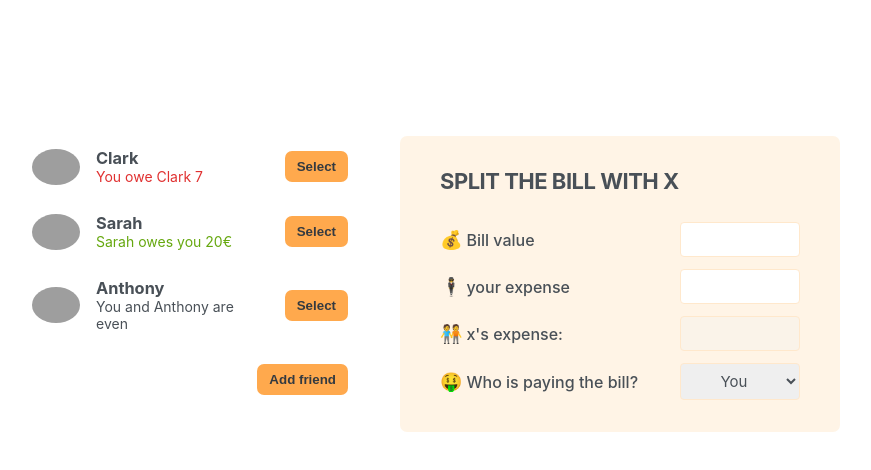
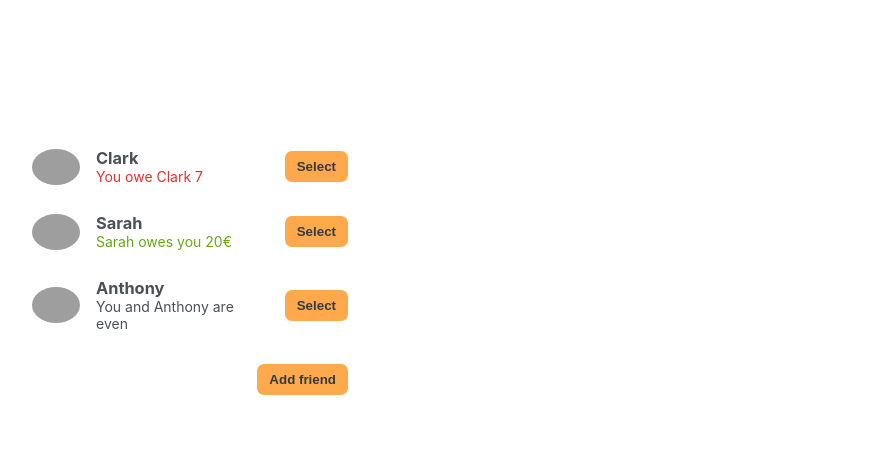
Before and after one commit to ermiasdesalegn/eat-n-split, a React (Create React App) app: page / in a window 1280 px wide. Shown: the top 470 px of the page, without its empty margins (210-1081 px from the left). Built offline with nearby package versions, Linux system fonts and the light colour scheme; grey boxes are pictures that could not be loaded.

Commit message:
friend selection implemented to conditionally render the split bill form

```diff
--- a/src/App.js
+++ b/src/App.js
@@ -33,6 +33,7 @@ export default function App() {
   const [showAddFriend, setShowAddFriend] = useState(false);
 
   const [friendsList, setFriendsList] = useState(initialFriends);
+  const [selectedFriend, setSelectedFriend] = useState(null);
 
   function handleShowAddFriend() {
     setShowAddFriend((show) => !show);
@@ -40,7 +41,10 @@ export default function App() {
   return (
     <div className="app">
       <div className="sidebar">
-        <FriendsList friendsList={friendsList} />
+        <FriendsList
+          friendsList={friendsList}
+          setSelectedFriend={setSelectedFriend}
+        />
         {showAddFriend && (
           <FriendForm
             friendsList={friendsList}
@@ -52,24 +56,26 @@ export default function App() {
           {showAddFriend ? "close" : "Add friend"}
         </Button>
       </div>
-      <div className="">
-        <FormSplitBill />
-      </div>
+      <div className="">{selectedFriend && <FormSplitBill />}</div>
     </div>
   );
 }
-function FriendsList({ friendsList }) {
+function FriendsList({ friendsList, setSelectedFriend }) {
   // const friends = initialFriends;
   return (
     <ul>
       {friendsList.map((friend) => (
-        <Friend friend={friend} key={friend.id} />
+        <Friend
+          friend={friend}
+          setSelectedFriend={setSelectedFriend}
+          key={friend.id}
+        />
       ))}
     </ul>
   );
 }
 
-function Friend({ friend }) {
+function Friend({ friend, setSelectedFriend }) {
   return (
     <li>
       <img src={friend.name} alt={friend.name} />
@@ -87,7 +93,7 @@ function Friend({ friend }) {
       {friend.balance === 0 && (
         <p className="">You and {friend.name} are even</p>
       )}
-      <Button>Select</Button>
+      <Button onClick={() => setSelectedFriend((show) => !show)}>Select</Button>
     </li>
   );
 }
```
